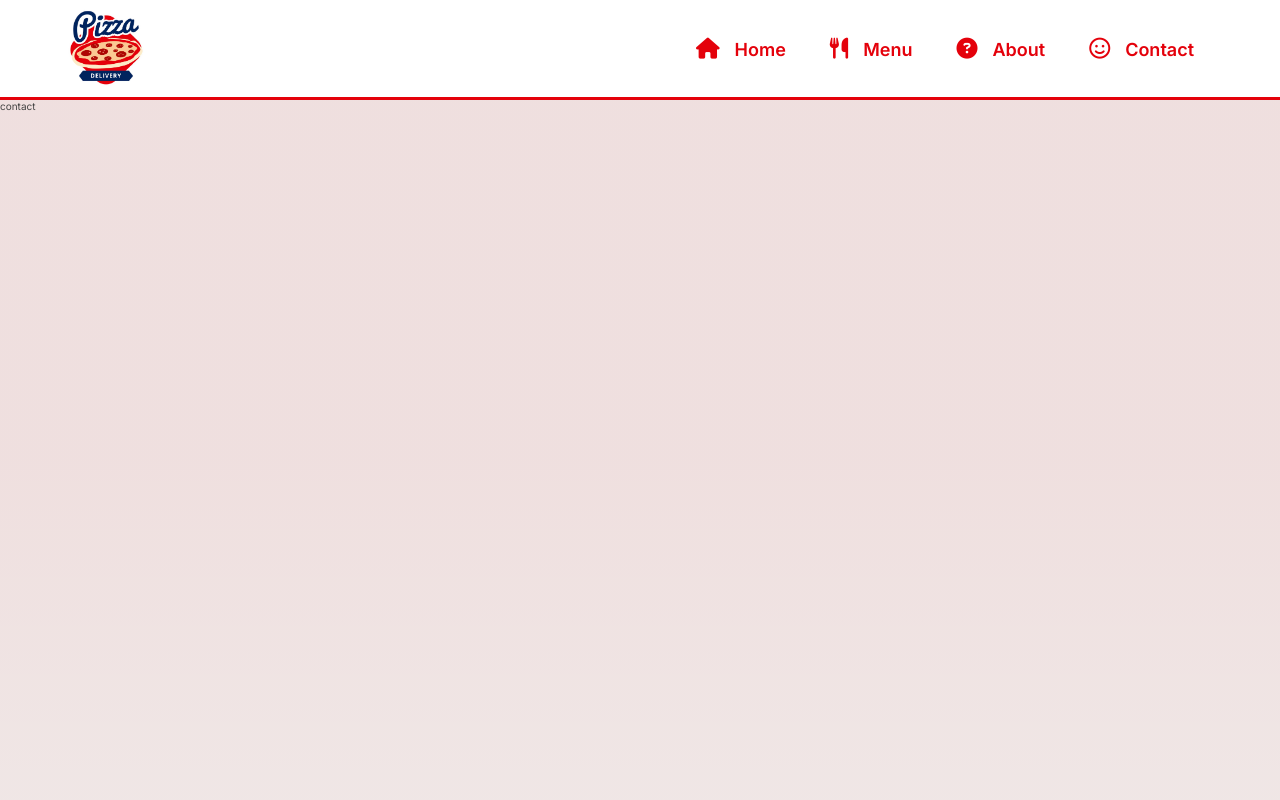
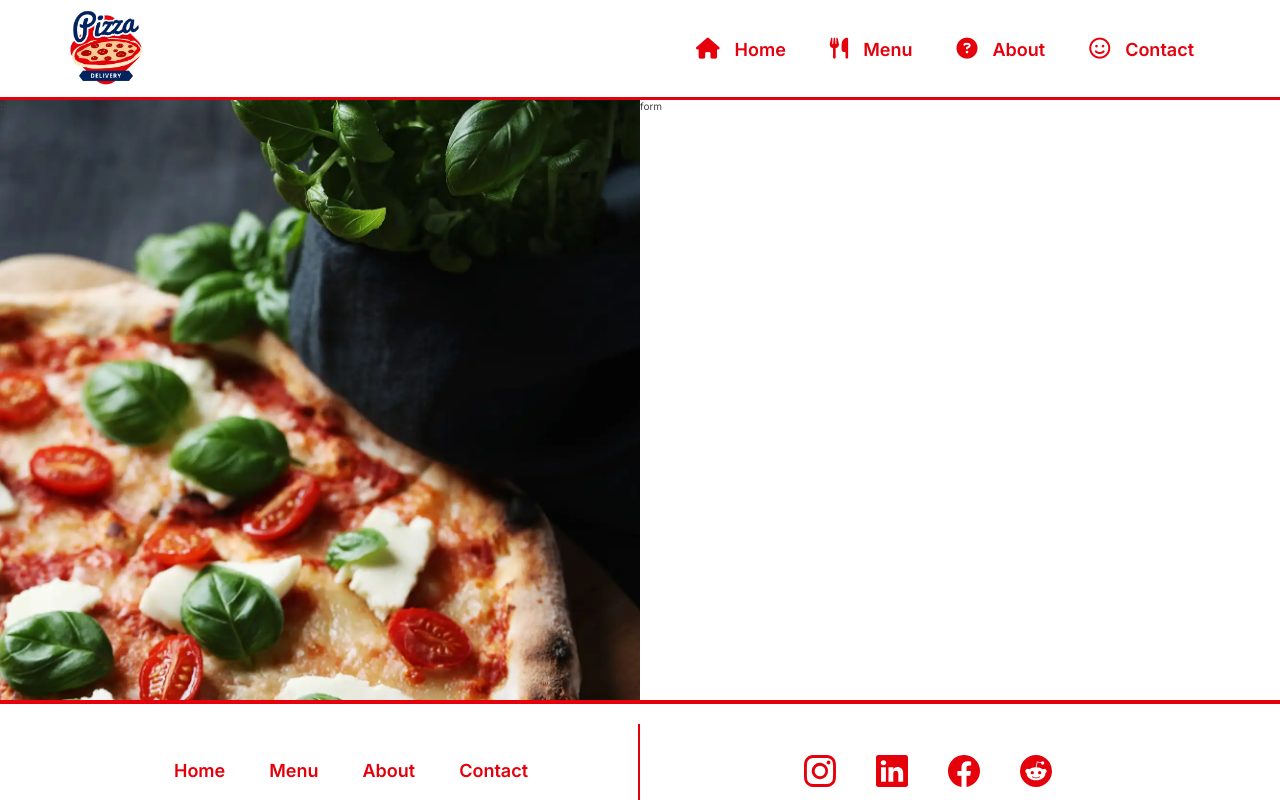
Before and after one commit to Mahyarnafisi/pizza, a React (Create React App) app: page /contact in a window 1280 px wide. Shown: the top 800 px of the page. Built offline with nearby package versions, Linux system fonts and the light colour scheme; a web font is replaced by a local one.

Commit message:
layout the contact page, add bg image, now is ready to add form conetnts

```diff
--- a/src/pages/Contact.jsx
+++ b/src/pages/Contact.jsx
@@ -1,7 +1,12 @@
 import React from "react";
 import "../styles/contact.css";
 function Contact() {
-  return <div className="contact">contact</div>;
+  return (
+    <div className="contact">
+      <div className="contact__bg">bg</div>
+      <div className="contact__form">form</div>
+    </div>
+  );
 }
 
 export default Contact;
--- a/src/styles/contact.css
+++ b/src/styles/contact.css
@@ -1,5 +1,19 @@
 .contact {
-  background-color: var(--color-bg);
-  height: 90vh;
-  background-image: linear-gradient(180deg, #e4010b10 50%, transparent 150%);
+  width: 100%;
+  height: 100%;
+  display: grid;
+  grid-template-columns: repeat(auto-fit, minmax(40rem, 1fr));
 }
+
+.contact__bg {
+  width: 100%;
+  height: 75vh;
+  background-position: top;
+  background-repeat: no-repeat;
+  background-size: cover;
+  background-image: url(../assets/contactbg.webp);
+}
+.contact__form {
+  width: 100%;
+  height: 75vh;
+}
--- a/src/styles/footer.css
+++ b/src/styles/footer.css
@@ -1,8 +1,9 @@
 .footer {
   width: 100%;
+
   background-color: var(--color-white);
   border-top: 4px solid var(--color-tertiary);
-  height: 20rem;
+  height: 10rem;
   /* max-height: 20rem; */
   padding: 2rem 5vw;
   display: flex;
```
